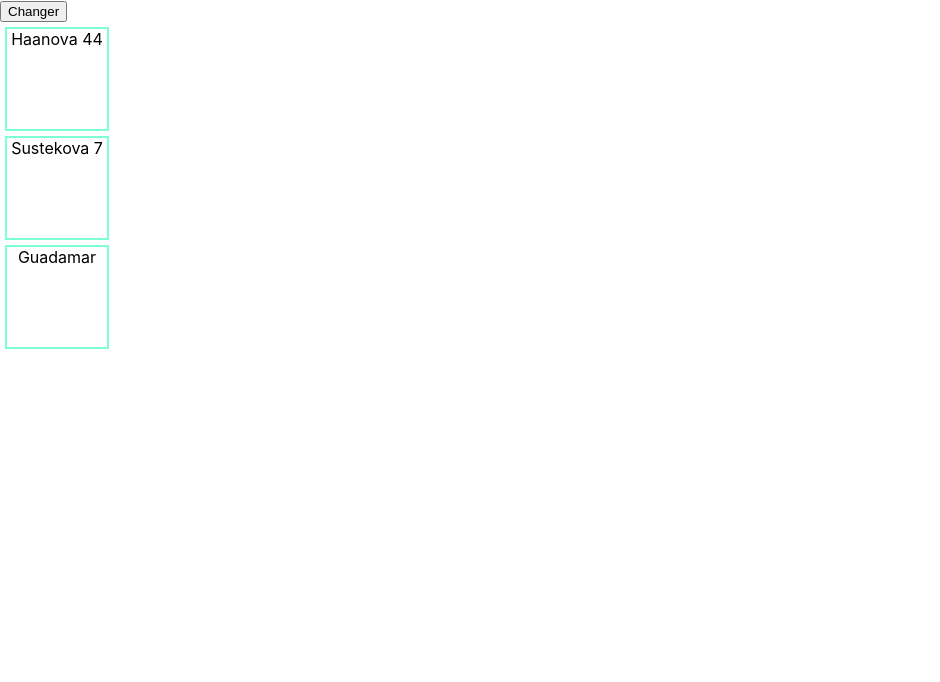
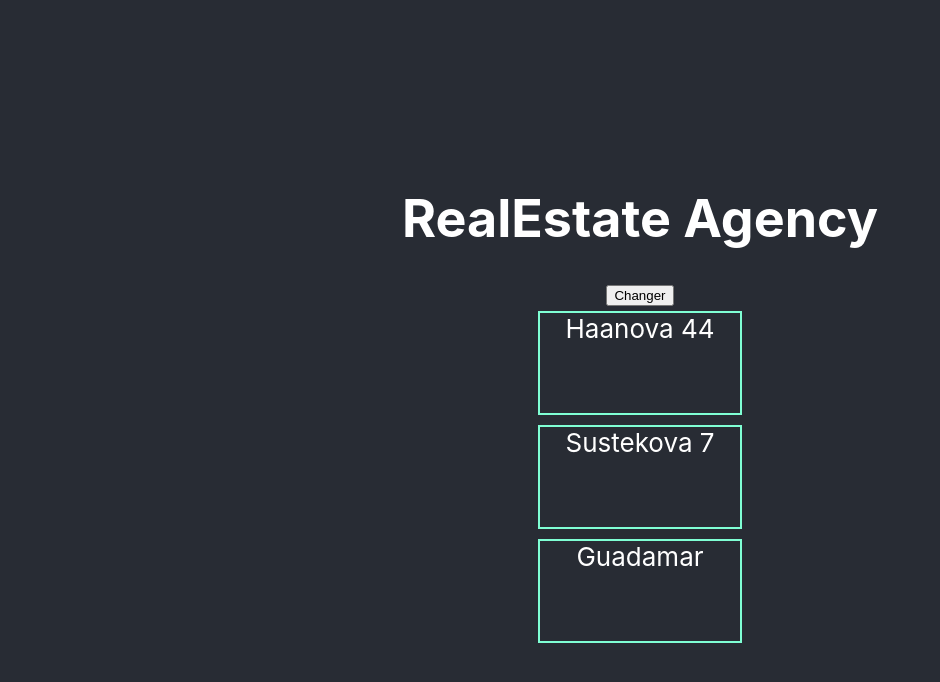
Before and after one commit to DmitriyVetrov/rocket-jump, a React (Create React App) app: page / in a window 1280 px wide. Shown: the top 682 px of the page, without its empty margins (0-940 px from the left). Built offline with nearby package versions, Linux system fonts and the light colour scheme.

Commit message:
unit #15 - Change state

```diff
--- a/src/App.css
+++ b/src/App.css
@@ -1,5 +1,12 @@
 .App {
-  text-align: center;
+  background-color: #282c34;
+  min-height: 100vh;
+  display: flex;
+  flex-direction: column;
+  align-items: center;
+  justify-content: center;
+  font-size: calc(10px + 2vmin);
+  color: white;
 }
 
 .App-logo {
--- a/src/App.js
+++ b/src/App.js
@@ -1,6 +1,6 @@
 //import logo from "./logo.svg";
 import "./App.css";
-import { Component } from "react";
+import React, { Component } from "react";
 import Realt from "./Components/Realt";
 
 class App extends Component {
@@ -10,26 +10,27 @@ class App extends Component {
       { addres: "Sustekova 7", square: "29" },
       { addres: "Guadamar", square: "61" },
     ],
+    pageTitle: "RealEstate Agency",
   };
 
-  handleButton() {
-    console.log("clicked");
-  }
+  handleButton = () => {
+    console.log(1);
+    const oldTitle = this.state.pageTitle;
+    const newTitle = oldTitle + " (changed)";
+    this.setState({ pageTitle: newTitle });
+  };
 
   render() {
+    console.log("Render");
     return (
-      <>
-        <button
-          onKeyUp={() => {
-            console.log("feature");
-          }}
-        >
-          Changer
-        </button>
+      <div className='App'>
+        <h1>{this.state.pageTitle.toString()}</h1>
+
+        <button onClick={this.handleButton}>Changer</button>
         <Realt name={this.state.flats[0].addres}></Realt>
         <Realt name={this.state.flats[1].addres}></Realt>
         <Realt name={this.state.flats[2].addres}></Realt>
-      </>
+      </div>
     );
   }
 }
--- a/src/Components/Realt.module.css
+++ b/src/Components/Realt.module.css
@@ -1,6 +1,6 @@
 .item {
   text-align: center;
-  width: 100px;
+  width: 200px;
   height: 100px;
   margin: 5px;
   border-color: aquamarine;
```
